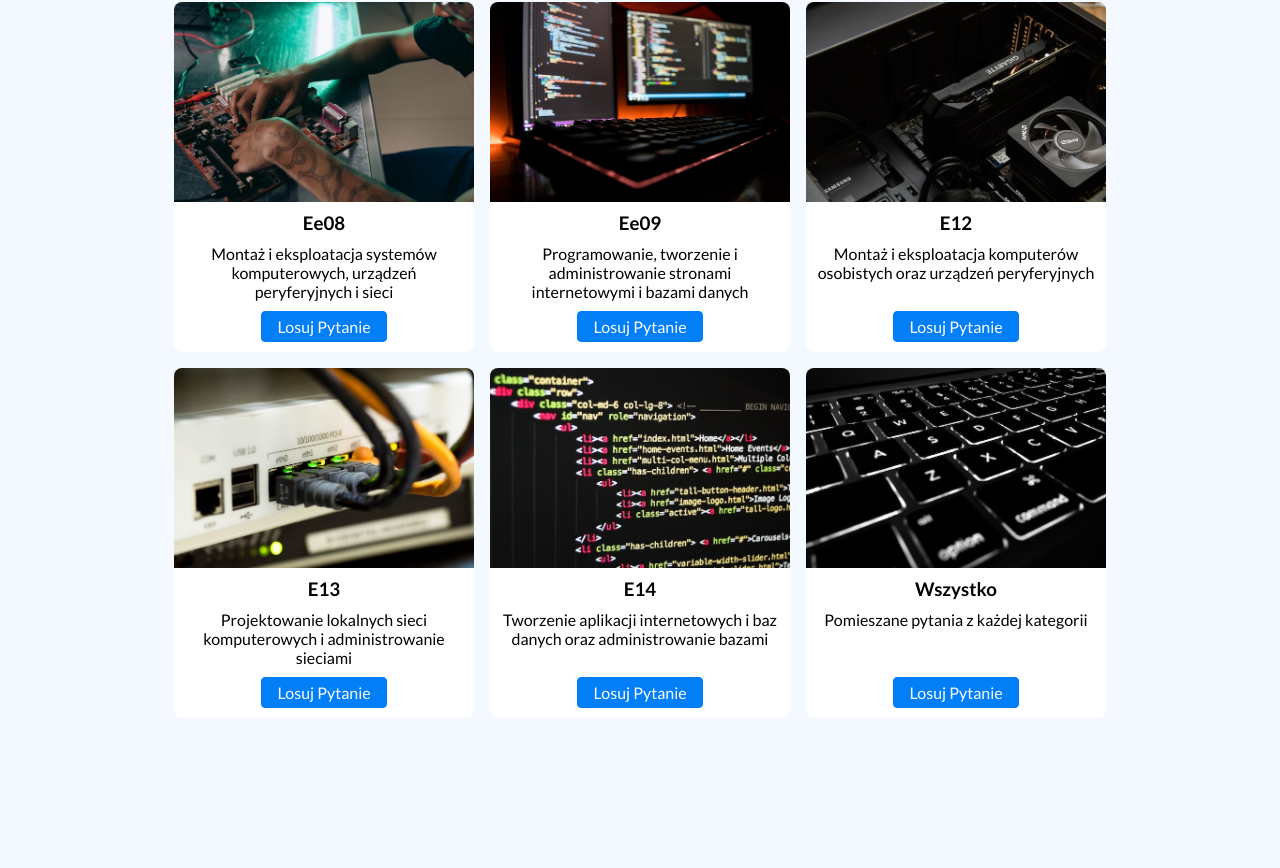
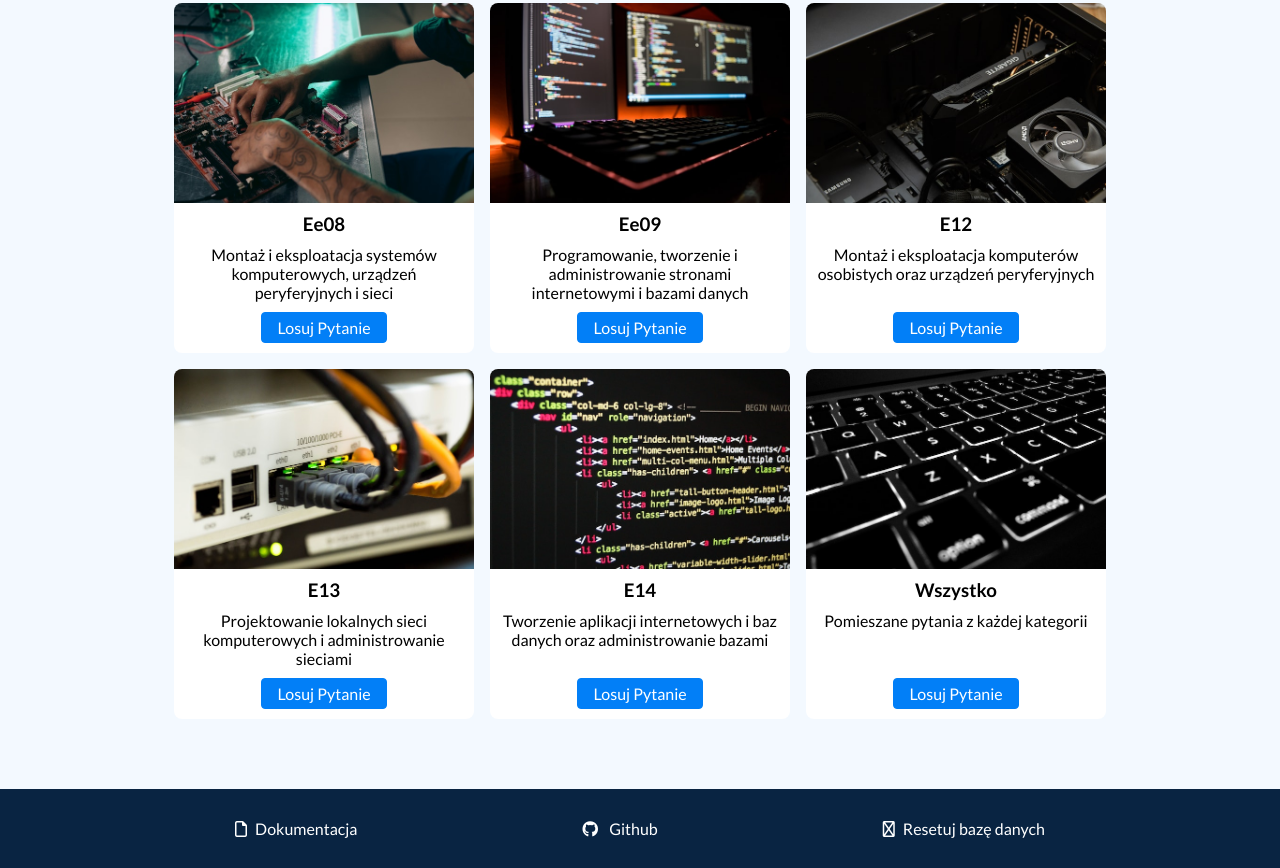
Before and after one commit to Kuba429/zawodowe-quiz, a Vue app in the folder client/: page / in a window 1280 px wide. Shown: the part 122-990 px from the top of the page. Before the commit the page ends 910 px from the top, so only its background shows below. Built offline with nearby package versions, Linux system fonts and the light colour scheme; no server answers.

Commit message:
footer, zmiany w wygladzie

```diff
--- a/client/src/App.vue
+++ b/client/src/App.vue
@@ -1,17 +1,22 @@
 <script setup lang="ts">
 import Navbar from "./components/Navbar.vue";
+import Footer from "./components/Footer.vue";
 </script>
 
 <template>
 	<Navbar />
-	<RouterView />
+	<div class="route-container">
+		<RouterView />
+	</div>
+	<Footer />
 </template>
 
-<style>
-#app {
+<style scoped>
+.route-container {
+	width: 100%;
 	max-width: 90vw;
-	margin: auto;
+	min-height: 100vh;
+	margin: 0 auto;
 	padding-bottom: 20px;
-	padding-top: 20px;
 }
 </style>
--- /dev/null
+++ b/client/src/components/Footer.vue
@@ -0,0 +1,47 @@
+<script setup lang="ts">
+import { HOST } from "../main";
+
+const handleReset = async () => {
+	const res = await fetch(`${HOST}/baza/reset`);
+	if (!res.ok) {
+		alert("Nie można zresetować bazy");
+		return;
+	}
+	alert("Baza zresetowana");
+};
+</script>
+<template>
+	<footer>
+		<a href="#"><i class="fa-regular fa-file"></i>Dokumentacja</a>
+		<a href="https://github.com/Kuba429/zawodowe-quiz" target="_blank">
+			<i class="fa-brands fa-github"></i> Github
+		</a>
+		<span @click="handleReset">
+			<i class="fa-regular fa-database"></i>Resetuj bazę danych
+		</span>
+	</footer>
+</template>
+<style lang="scss">
+footer {
+	background: #092442;
+	color: white;
+	margin-top: auto;
+	padding: 30px 10px;
+	text-align: center;
+	display: flex;
+	justify-content: space-evenly;
+	a,
+	span {
+		color: white;
+		text-decoration: none;
+		cursor: pointer;
+		transition: ease 0.2s color;
+		&:hover {
+			color: #9cc6f3;
+		}
+	}
+	i {
+		padding-right: 8px;
+	}
+}
+</style>
--- a/client/src/components/Navbar.vue
+++ b/client/src/components/Navbar.vue
@@ -1,14 +1,4 @@
-<script lang="ts" setup>
-import { onMounted, ref } from "vue";
-const nav = ref<HTMLElement>();
-onMounted(() => {
-	if (!nav.value) return;
-	const wysokoscNav = nav.value.getBoundingClientRect().height;
-
-	document.querySelector<HTMLElement>("#app")!.style.marginTop =
-		wysokoscNav + "px";
-});
-</script>
+<script lang="ts" setup></script>
 <template>
 	<div class="nav-wrapper">
 		<nav ref="nav">
@@ -23,16 +13,17 @@ onMounted(() => {
 @use "../style/zmienne.scss" as *;
 
 .nav-wrapper {
+	position: sticky;
+	position: -webkit-sticky;
+	top: 0;
+	left: 0;
+	width: 100%;
 	background-color: white;
 	color: $niebieski;
 	box-shadow: 0px 0px 3px 0px $niebieski;
 	font-size: 1.2rem;
 	padding: 10px;
 	box-sizing: content-box;
-	position: fixed;
-	top: 0;
-	left: 0;
-	width: 100%;
 	nav {
 		width: 90%;
 		margin: auto;
--- a/client/src/components/Odpowiedz.vue
+++ b/client/src/components/Odpowiedz.vue
@@ -18,16 +18,17 @@ const klasa = computed(() => ({
 }));
 </script>
 <template>
-	<button :class="klasa" @click="handleClick">
+	<li :class="klasa" @click="handleClick">
 		{{ odpowiedz }}
-	</button>
+	</li>
 </template>
 <style scoped lang="scss">
 @use "../style/zmienne.scss" as *;
-button {
+li {
 	padding: 10px;
 	border-radius: 7px;
 	border: solid 1px $niebieski;
+	list-style-position: inside;
 	color: $niebieski;
 	background-color: white;
 	font-size: 1rem;
--- a/client/src/components/Pytanie.vue
+++ b/client/src/components/Pytanie.vue
@@ -11,9 +11,9 @@ const store = usePStore();
 			:src="store.pytanie.obrazek"
 			alt="Obrazek do pytania"
 		/>
-		<div class="grid">
+		<ol class="grid">
 			<Odpowiedz v-for="odp in store.odpowiedzi" :odpowiedz="odp" />
-		</div>
+		</ol>
 	</div>
 </template>
 <style scoped lang="scss">
@@ -32,6 +32,10 @@ const store = usePStore();
 	grid-template-rows: 1fr 1fr;
 	gap: 5px;
 }
+ol {
+	list-style: upper-alpha;
+	padding: 0;
+}
 img {
 	object-fit: contain;
 	width: 100%;
--- a/client/src/stores/pytanie.ts
+++ b/client/src/stores/pytanie.ts
@@ -24,22 +24,25 @@ export const usePStore = defineStore("pytanie-store", {
 
 			try {
 				const res = await fetch(url);
-				const text = await (await res.blob()).text();
-				const p: Pytanie = JSON.parse(text);
+				const p: Pytanie = await res.json();
 				if (p.obrazek) {
 					p.obrazek = HOST + p.obrazek;
 				}
 				this.pytanie = p;
-				const odpowiedzi = [p.odpA, p.odpB, p.odpC, p.odpD];
+				let odpowiedzi = [p.odpA, p.odpB, p.odpC, p.odpD];
 
 				this.poprawnaOdp = odpowiedzi[p.poprawna];
-				this.odpowiedzi = odpowiedzi
+				// nie mieszaj jeśli odpowiedzi to litery A,B,C,D
+				if (odpowiedzi[0] !== "A") {
+					odpowiedzi = odpowiedzi
 						.map((v) => ({
 							v,
 							idx: Math.random(),
 						}))
 						.sort((a, b) => b.idx - a.idx)
 						.map(({ v }) => v);
+				}
+				this.odpowiedzi = odpowiedzi;
 				this.wybranaOdp = "";
 				this.status = "success";
 			} catch (error) {
--- a/client/src/style/global.scss
+++ b/client/src/style/global.scss
@@ -4,7 +4,6 @@
 :root,
 body,
 html {
-	height: 100%;
 	width: 100%;
 	margin: 0;
 	padding: 0;
@@ -15,6 +14,12 @@ html {
 }
 body {
 	background-color: #f3f9ff;
+}
+#app {
+	height: 100%;
+	min-height: 100vh;
+	display: flex;
+	flex-direction: column;
 }
 form {
 	button {
```
Lines whose indentation alone changed are shown as unchanged.
